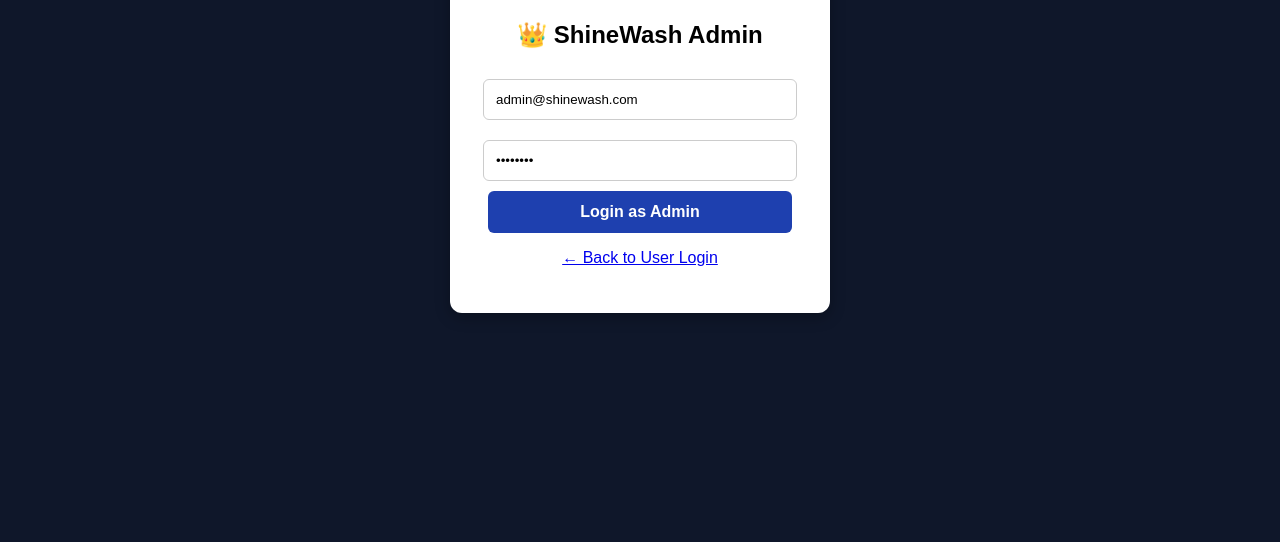
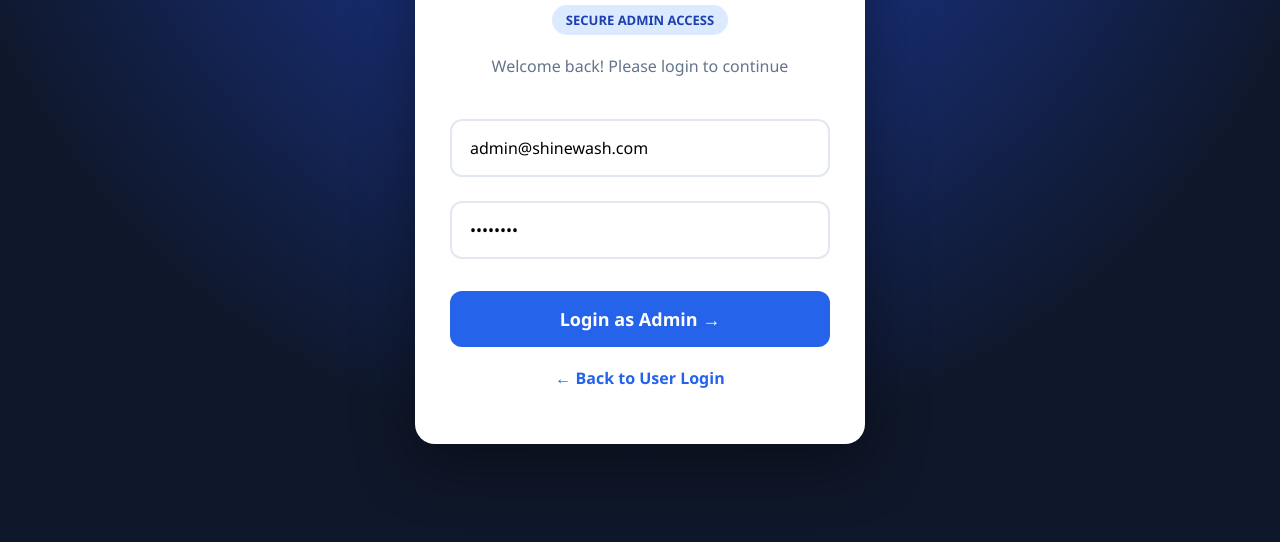
Before and after one commit to yengozizipho74-png/carwash, a plain HTML site: page admin-login.html in a window 1280 px wide. Shown: the part 258-800 px from the top of the page. Drawn offline with Linux system fonts and the light colour scheme.

Commit message:
Update admin-login.html

```diff
--- a/admin-login.html
+++ b/admin-login.html
@@ -1,38 +1,106 @@
 <!DOCTYPE html>
-<html>
+<html lang="en">
 <head>
+<meta charset="UTF-8">
+<meta name="viewport" content="width=device-width, initial-scale=1.0">
 <title>Admin Login - ShineWash</title>
 <style>
-body{font-family:Arial;background:#0f172a;display:flex;justify-content:center;align-items:center;height:100vh;margin:0}
-.card{background:white;padding:30px;border-radius:12px;width:320px;text-align:center;box-shadow:0 4px 15px rgba(0,0,0,0.3)}
-input{width:90%;padding:12px;margin:10px 0;border-radius:6px;border:1px solid #ccc}
-button{width:95%;padding:12px;background:#1e40af;color:white;border:none;border-radius:6px;cursor:pointer;font-weight:bold;font-size:16px}
-button:hover{background:#1e3a8a}
+*{margin:0;padding:0;box-sizing:border-box;font-family:'Segoe UI',Arial,sans-serif}
+body{
+  background: radial-gradient(circle at top, #1e40af 0%, #0f172a 70%);
+  min-height:100vh;
+  display:flex;
+  justify-content:center;
+  align-items:center;
+  padding:20px;
+}
+.card{
+  background:white;
+  width:100%;
+  max-width:450px;
+  padding:40px 35px;
+  border-radius:20px;
+  box-shadow:0 20px 60px rgba(0,0,0,0.4);
+  text-align:center;
+}
+.logo-icon{
+  font-size:50px;
+  margin-bottom:10px;
+}
+h1{font-size:28px;margin-bottom:8px;color:#0f172a}
+h1 span{color:#2563eb}
+p.subtitle{color:#64748b;margin-bottom:30px;font-size:16px}
+input{
+  width:100%;
+  padding:16px 18px;
+  margin:12px 0;
+  border:2px solid #e2e8f0;
+  border-radius:12px;
+  font-size:16px;
+  outline:none;
+  transition:0.3s;
+}
+input:focus{border-color:#2563eb;box-shadow:0 0 0 3px rgba(37,99,235,0.15)}
+button{
+  width:100%;
+  padding:16px;
+  margin-top:20px;
+  background:#2563eb;
+  color:white;
+  border:none;
+  border-radius:12px;
+  font-size:18px;
+  font-weight:bold;
+  cursor:pointer;
+  transition:0.3s;
+}
+button:hover{background:#1d4ed8;transform:translateY(-2px)}
+.link{margin-top:20px;display:block;color:#2563eb;text-decoration:none;font-weight:600}
+#msg{margin-top:15px;font-weight:bold}
+.badge{
+  background:#dbeafe;
+  color:#1e40af;
+  padding:6px 14px;
+  border-radius:20px;
+  font-size:13px;
+  font-weight:bold;
+  display:inline-block;
+  margin-bottom:20px;
+}
 </style>
 </head>
 <body>
+
 <div class="card">
-<h2>👑 ShineWash Admin</h2>
-<input id="email" type="email" placeholder="admin@shinewash.com" value="admin@shinewash.com">
-<input id="password" type="password" placeholder="Password" value="admin123">
-<button onclick="loginAdmin()">Login as Admin</button>
-<p><a href="login.html">← Back to User Login</a></p>
-<p id="msg" style="color:red;"></p>
+  <div class="logo-icon">👑</div>
+  <h1>Shine<span>Wash</span> Admin</h1>
+  <div class="badge">SECURE ADMIN ACCESS</div>
+  <p class="subtitle">Welcome back! Please login to continue</p>
+
+  <input id="email" type="email" placeholder="Admin Email" value="admin@shinewash.com">
+  <input id="password" type="password" placeholder="Password" value="admin123">
+
+  <button onclick="loginAdmin()">Login as Admin →</button>
+
+  <a class="link" href="login.html">← Back to User Login</a>
+  <p id="msg"></p>
 </div>
 
 <script>
-// ADMIN LOGIN JAVASCRIPT - THIS IS THE JAVA YOU ASKED FOR
 function loginAdmin(){
   let email = document.getElementById("email").value.trim();
   let pass = document.getElementById("password").value.trim();
   let msg = document.getElementById("msg");
 
   if(email === "admin@shinewash.com" && pass === "admin123"){
-    localStorage.setItem("currentUser", "Admin");
-    localStorage.setItem("userRole", "admin");
-    window.location.href = "admin-dashboard.html";
+    localStorage.setItem("currentUser","Admin");
+    localStorage.setItem("userRole","admin");
+    msg.style.color = "#22c55e";
+    msg.innerText = "Success! Redirecting...";
+    setTimeout(()=>{ window.location.href="admin-dashboard.html"; }, 800);
   } else {
-    msg.innerText = "Wrong! Use: admin@shinewash.com / admin123";
+    msg.style.color = "#ef4444";
+    msg.innerText = "Wrong details! Use admin@shinewash.com / admin123";
   }
 }
 </script>
```
